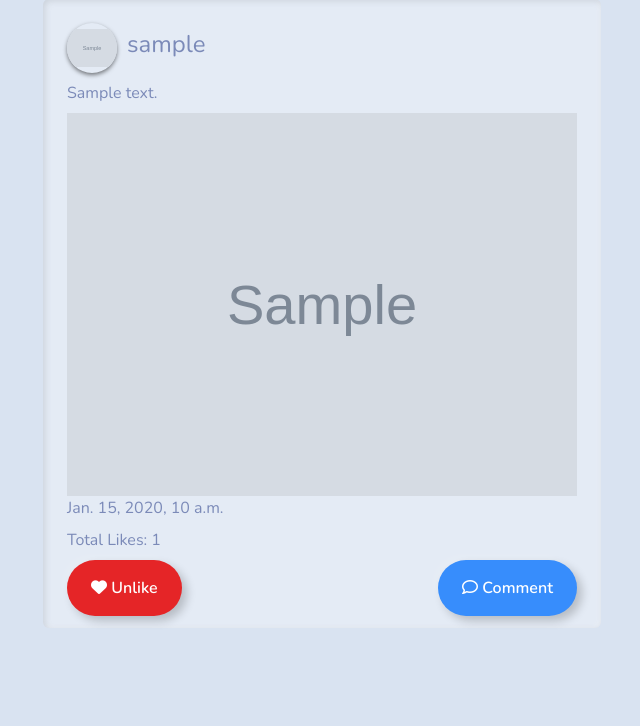
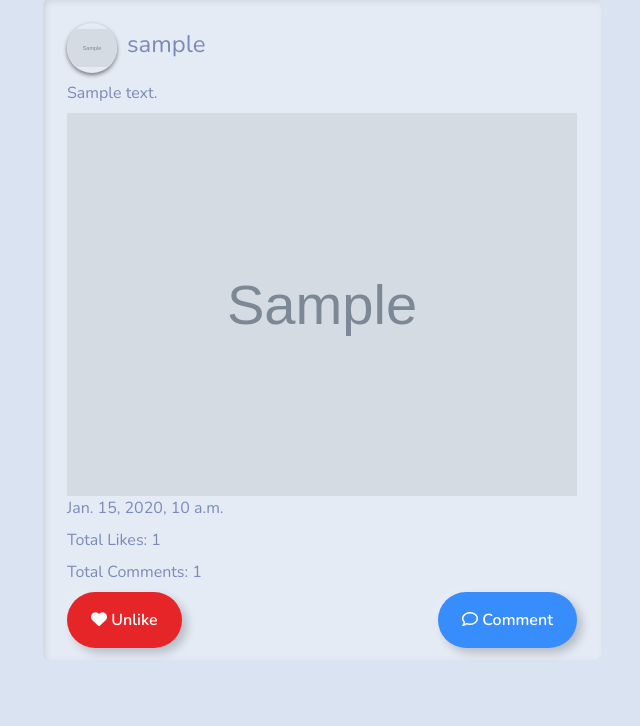
Before and after one commit to chhay-sophal/social-app, a Django app: page / in a window 1280 px wide. Shown: the part 193-919 px from the top of the page, without its empty margins (318-958 px from the left). Before the commit the page ends 816 px from the top, so only its background shows below. Run offline with Django 4.2, Linux system fonts and the light colour scheme; a user stored in the database is signed in; tables that the repository leaves empty hold one stand-in row (values such as "Sample post"); grey boxes marked "Sample" are stand-in pictures; some libraries are stand-ins or nearby versions.

Commit message:
display total comments

```diff
--- a/social_app/templates/posts/post_list.html
+++ b/social_app/templates/posts/post_list.html
@@ -85,6 +85,7 @@
                 {% endif %}
                 <p class="mb-2">{{ post.created_at }}</p>
                 <p class="mb-2" id="like-count-{{ post.id }}">Total Likes: {{ post.likes.count }}</p>
+                <p class="mb-2" id="like-count-{{ post.id }}">Total Comments: {{ post.comments.count }}</p>
             </div>
             <div class="card-footer d-flex justify-content-between align-items-center pt-0">
                 <form class="like-form" data-post-id="{{ post.id }}" action="{% url 'posts:post_like' post.id %}" method="post">
```
